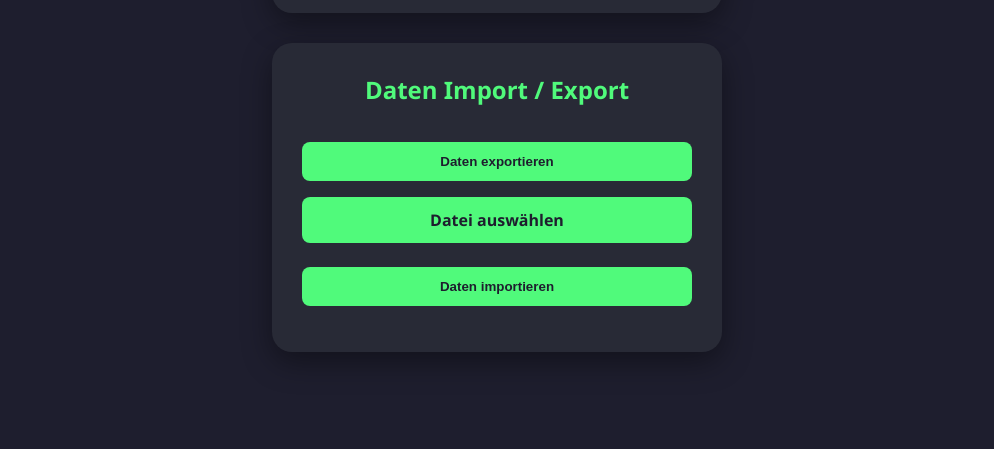
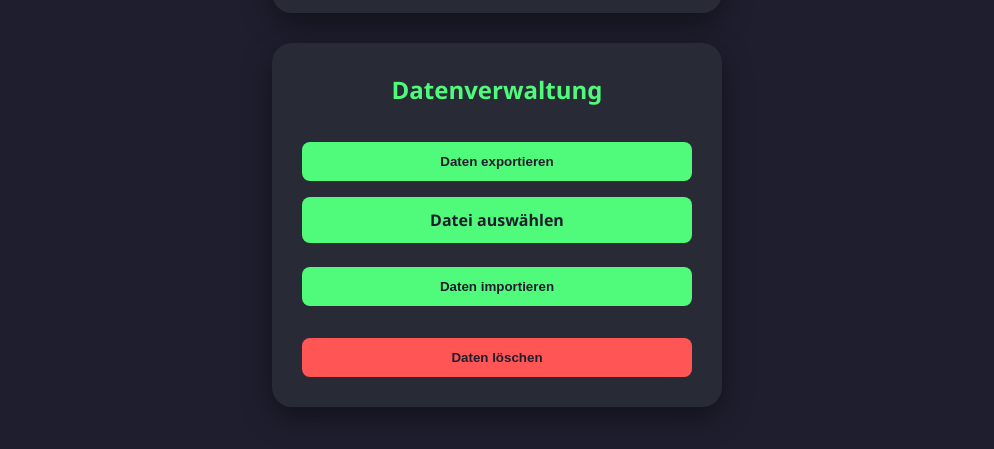
Before and after one commit to JoField08/FridgeSort, a plain HTML site: page profile.html in a window 1280 px wide. Shown: the part 1073-1522 px from the top of the page, without its empty margins (143-1137 px from the left). Drawn offline with Linux system fonts and the light colour scheme; sample sign-in values are in the browser's storage.

Commit message:
Update profile.html

```diff
--- a/profile.html
+++ b/profile.html
@@ -4,7 +4,7 @@
     <meta charset="UTF-8"/>
     <meta name="viewport" content="width=device-width, initial-scale=1.0"/>
     <script defer src="registerscript.js"></script>
-    <style>
+     <style>
         body {
           margin: 0;
           background-color: #1E1E2E;
@@ -250,6 +250,23 @@
           font-size: 0.95rem;
           color: #A0FFA0;
         }
+        button#deleteData {
+  margin-top: 1rem;
+  padding: 0.75rem 1rem;
+  width: 100%;
+  background-color: #FF5555; /* Rot als Warnfarbe */
+  color: #1E1E2E;
+  font-weight: bold;
+  border: none;
+  border-radius: 8px;
+  cursor: pointer;
+  transition: background-color 0.3s ease;
+}
+
+button#deleteData:hover {
+  background-color: #e04a4a; /* Etwas dunkleres Rot beim Hover */
+}
+
 
     </style>
 </head>
@@ -308,7 +325,7 @@
 </div>
 
 <div class="stats-container">
-    <h2>Daten Import / Export</h2>
+    <h2>Datenverwaltung</h2>
 
     <button id="exportBtn">Daten exportieren</button>
 
@@ -319,6 +336,8 @@
     <button id="importBtn">Daten importieren</button>
 
     <div id="status"></div>
+
+    <button id="deleteData" onclick="deleteAllData()" class="">Daten löschen</button>
 </div>
 
 
@@ -448,6 +467,9 @@
 
     reader.readAsText(file);
   });
+  function deleteAllData(){
+    localStorage.clear();
+  }
 </script>
 </body>
 </html>
```
